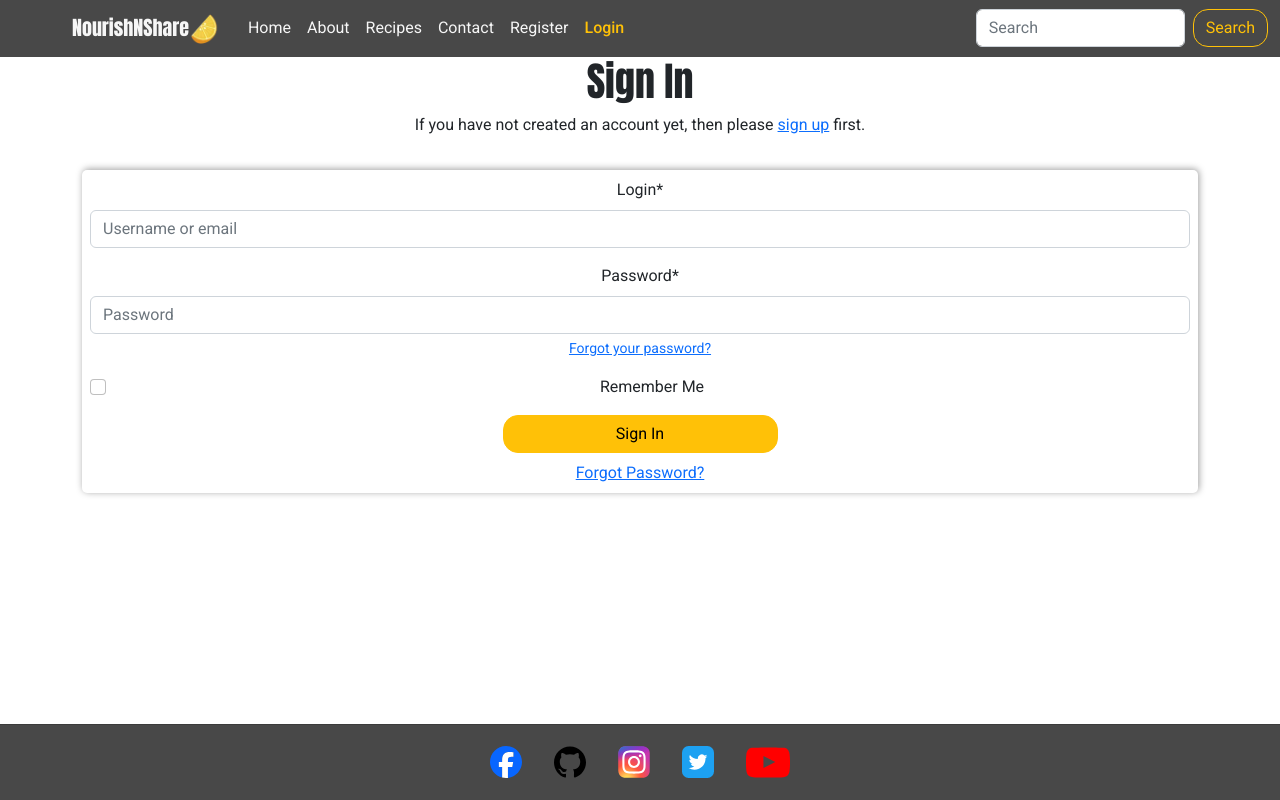
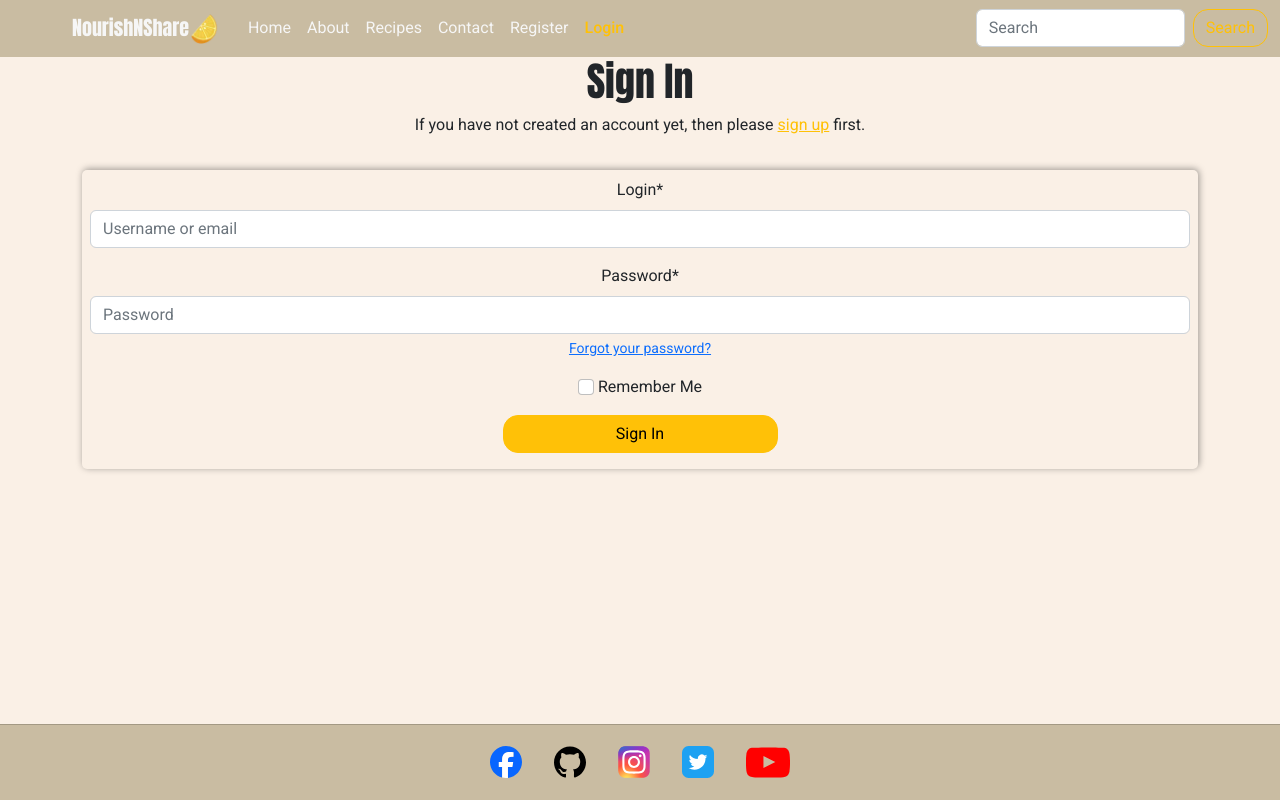
Before and after one commit to Idehed/Recipe-foods-P4, a Django app: page /accounts/login/ in a window 1280 px wide. Run offline with Django 4.2, Linux system fonts and the light colour scheme; parts of the project's set-up code (start-up, migrations or seed data) failed here and were passed over; some libraries are stand-ins or nearby versions.

Commit message:
added background color and changed navbar/footer color

```diff
--- a/static/css/base.css
+++ b/static/css/base.css
@@ -12,7 +12,8 @@
     --green: #00AB66;
     --off-white: #f6f6f6;
     --white: #fff;
-    --earth-green: #d7da9f;
+    --beige-light: #faf0e6;
+    --beige-light2: #c9bca2;
 
     /* Utils */
     --smal-box-shadow: 1px -1px 7px 0 #00000061;
@@ -36,7 +37,7 @@ h1, h2, h3, h4, h5, h6 {
 
 main {
     flex: 1 0 auto;
-    background-color: var(--white);
+    background-color: var(--beige-light);
 }
 
 /* Header */
@@ -51,7 +52,7 @@ main {
 }
 
 .navbar {
-    background-color: #484848;
+    background-color: var(--beige-light2);
 }
 
 .navbar-brand {
@@ -82,7 +83,7 @@ img.logo {
 /* Footer */
 footer {
     flex-shrink: 0;
-    background-color: #484848;
+    background-color: var(--beige-light2);
     display: flex;
     flex-direction: row;
     justify-content: center;
@@ -205,6 +206,15 @@ footer {
     height: auto;
 }
 
+/* Login page */
+.form-check .form-check-input {
+    float:  none !important;
+}
+
+.sign-up {
+    color: var(--orange) !important;
+}
+
 @media screen and (min-width: 62.5em) {
     .recipe-info {
         flex-direction: row;
--- a/templates/account/login.html
+++ b/templates/account/login.html
@@ -9,7 +9,7 @@
   <h1>{% trans "Sign In" %}</h1>
 
   <p>{% blocktrans %}If you have not created an account yet, then please
-    <a href="{{ signup_url }}">sign up</a> first.{% endblocktrans %}
+    <a href="{{ signup_url }}" class="sign-up">sign up</a> first.{% endblocktrans %}
   </p>
 
   <form class="form p-2" method="POST" action="{% url 'account_login' %}">
@@ -19,7 +19,6 @@
     <input type="hidden" name="{{ redirect_field_name }}" value="{{ redirect_field_value }}" />
     {% endif %}
     <button class="btn btn-warning w-25 mb-2" type="submit">{% trans "Sign In" %}</button>
-    <a class="button secondaryAction d-block" href="{% url 'account_reset_password' %}">{% trans "Forgot Password?"%}</a>
   </form>
 </div>
 {% endblock content %}
--- a/templates/account/signup.html
+++ b/templates/account/signup.html
@@ -8,7 +8,7 @@
 <div class="container text-center">
   <h1>{% trans "Sign Up" %}</h1>
 
-  <p>{% blocktrans %}Already have an account? Then please <a href="{{ login_url }}">sign in</a>.{% endblocktrans %}</p>
+  <p>{% blocktrans %}Already have an account? Then please <a href="{{ login_url }}" class="sign-up">sign in</a>.{% endblocktrans %}</p>
 
   <form class="form p-2" id="signup_form" method="post" action="{% url 'account_signup' %}">
     {% csrf_token %}
--- a/templates/includes/header.html
+++ b/templates/includes/header.html
@@ -1,7 +1,7 @@
 {% load static %}
 
 <header>
-    <nav class="navbar navbar-expand-lg navbar-dark ">
+    <nav class="navbar navbar-expand-lg">
         <div class="container-fluid">
           <!-- Logo -->
           <a class="navbar-brand" href="#">NourishNShare<img src="{% static 'images/orange.webp' %}" alt="a lemon" class="logo"></a>
```
Also changed, not shown: db.sqlite3.
